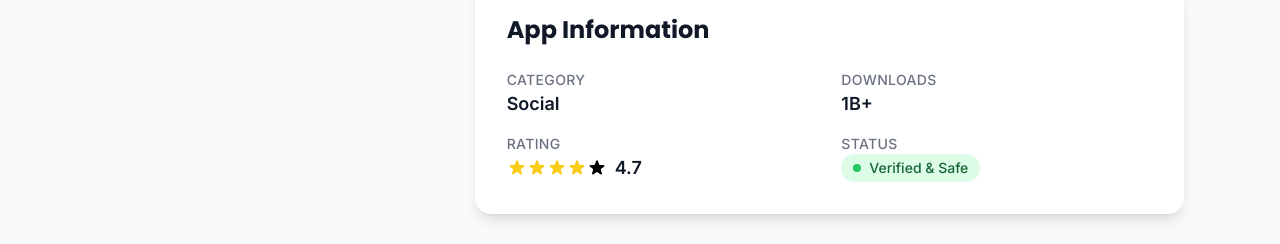
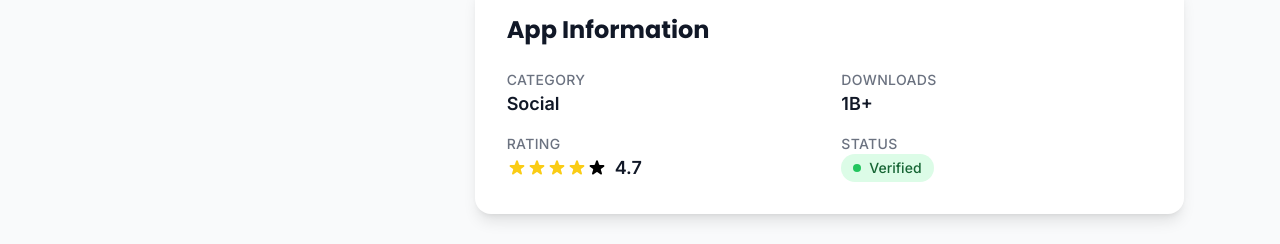
Before and after one commit to Gaurav-Jang/ToolBoxByAnuj, a React (Vite) app: page /apps/1 in a window 1280 px wide. Shown: the part 758-1002 px from the top of the page. Built offline with nearby package versions, Linux system fonts and the light colour scheme.

Commit message:
App info

```diff
--- a/src/pages/AppDetail.jsx
+++ b/src/pages/AppDetail.jsx
@@ -454,7 +454,7 @@ const AppDetail = () => {
                     </h3>
                     <span className="inline-flex items-center px-3 py-1 rounded-full text-sm font-medium bg-green-100 text-green-800">
                       <div className="w-2 h-2 bg-green-500 rounded-full mr-2"></div>
-                      Verified & Safe
+                      Verified
                     </span>
                   </div>
                 </div>
```
